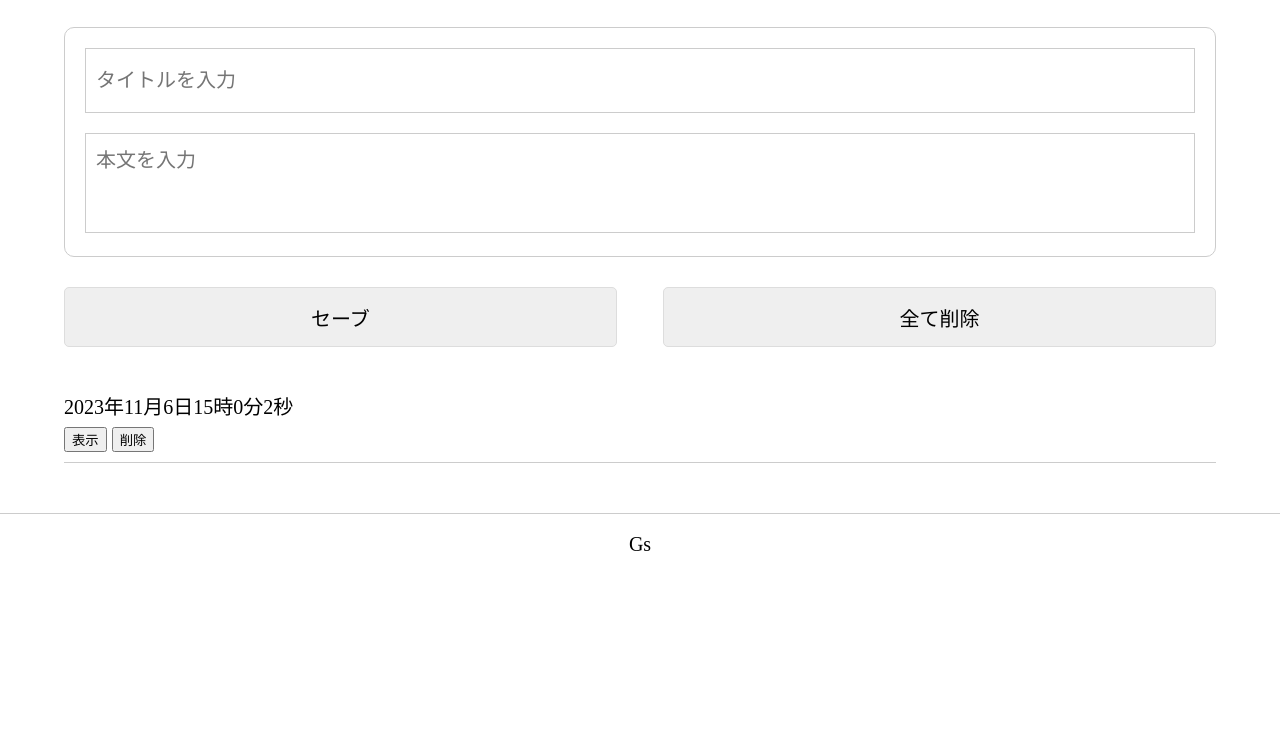
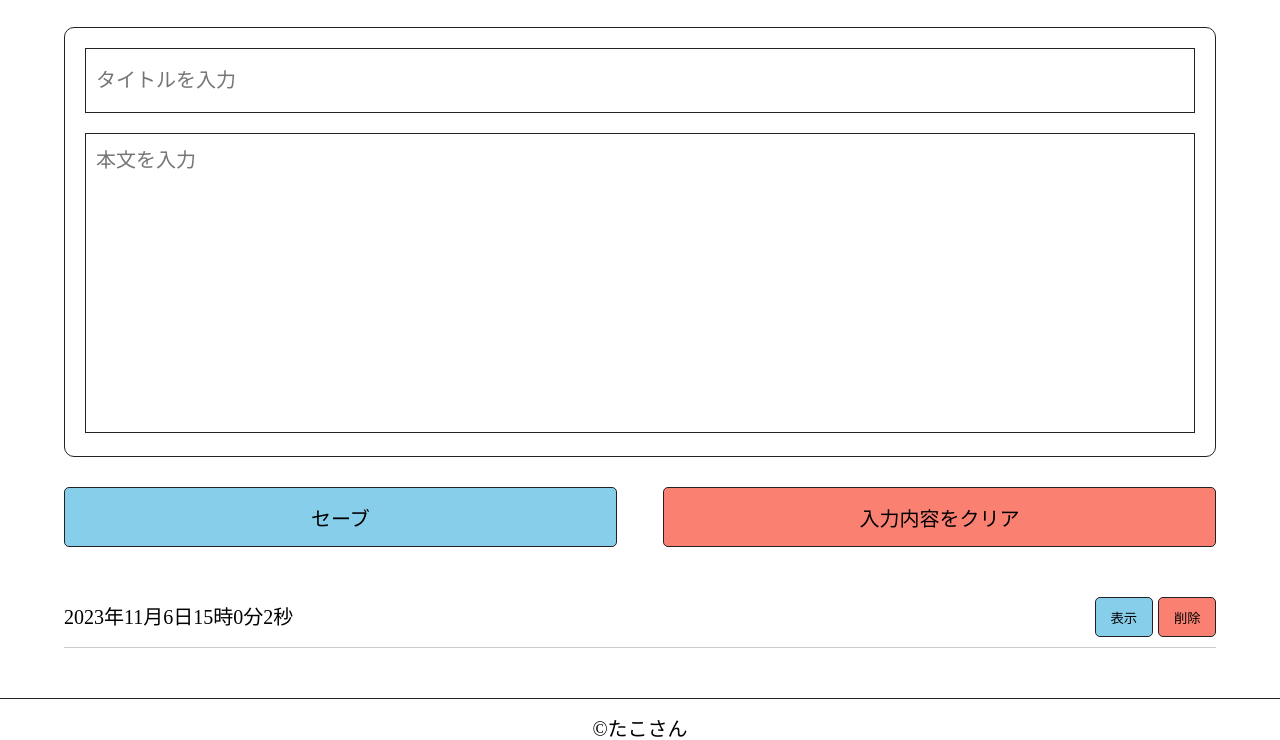
Before and after one commit to hiroaki1976/4th_assignment, a plain HTML site: page index.html in a window 1280 px wide. Both pictures are taken after a click on the button "セーブ". Shown: the part 94-834 px from the top of the page. Before the commit the page ends 800 px from the top, so only its background shows below. Drawn offline with nearby package versions, Linux system fonts and the light colour scheme.

Commit message:
20231106_終了時点

```diff
--- a/css/style.css
+++ b/css/style.css
@@ -10,14 +10,14 @@ h1 {
     font-weight: bold;
     margin: 30px 0;
     padding-bottom: 30px;
-    border-bottom: 1px solid #ccc;
+    border-bottom: 1px solid #222;
 }
 
 .input-area {
     width: 90%;
     margin: 5px auto 30px;
     padding: 20px;
-    border: 1px solid #ccc;
+    border: 1px solid #222;
     border-radius: 10px;
 }
 
@@ -26,15 +26,15 @@ input {
     display: block;
     padding: 20px 10px;
     margin-bottom: 20px;
-    border: 1px solid #ccc;
+    border: 1px solid #222;
     font-size: 20px;
 }
 
 textarea {
     width: 100%;
-    height: 100px;
+    height: 300px;
     padding: 10px;
-    border: 1px solid #ccc;
+    border: 1px solid #222;
     resize: none;
     font-size: 20px;
 }
@@ -47,7 +47,8 @@ textarea {
 }
 
 .button-area button {
-    border: 1px solid #ddd;
+    background-color: skyblue;
+    border: 1px solid #222;
     border-radius: 5px;
     width: 48%;
     height: 60px;
@@ -56,9 +57,13 @@ textarea {
     font-size: 20px;
 }
 
+.button-area button:nth-of-type(2) {
+    background-color: salmon;
+}
+
 footer {
     margin-top: 30px;
-    border-top: 1px solid #ccc;
+    border-top: 1px solid #222;
     padding-top: 20px;
     text-align: center;
     font-size: 20px;
@@ -70,6 +75,10 @@ footer {
 }
 
 #list li {
+    display: flex;
+    justify-content: space-between;
+    overflow: hidden;
+    width: 100%;
     font-size: 20px;
     border-bottom: 1px solid #ccc;
     padding-bottom: 10px;
@@ -77,7 +86,46 @@ footer {
 }
 
 #list li p {
+    overflow: hidden;
+    text-overflow: ellipsis;
+    white-space: nowrap;
     margin: 10px 0;
+}
+
+#list li p:nth-of-type(1) {
+    width: 22%;
+    height: 20px;
+    text-align: left;
+}
+
+#list li p:nth-of-type(2) {
+    width: 22%;
+    height: 20px;
+    text-align: left;
+}
+
+#list li p:nth-of-type(3) {
+    width: 44%;
+    height: 20px;
+    text-align: left;
+}
+
+#list li button:nth-of-type(1) {
+    width: 5%;
+    height: 40px;
+    text-align: center;
+    background-color: skyblue;
+    border: 1px solid #222;
+    border-radius: 5px;
+}
+
+#list li button:nth-of-type(2) {
+    width: 5%;
+    height: 40px;
+    text-align: center;
+    background-color: salmon;
+    border: 1px solid #222;
+    border-radius: 5px;
 }
 
 .transparent{
--- a/index.html
+++ b/index.html
@@ -8,9 +8,8 @@
     <link rel="stylesheet" href="css/style.css">
 </head>
 <body>
+    <main>
     <h1>Memo Pad</h1>
-
-  <main>
     <div class="input-area">
       <input id="title" type="text" placeholder="タイトルを入力">
       <textarea id="text" placeholder="本文を入力"></textarea>
@@ -18,15 +17,16 @@
 
     <div class="button-area">
       <button id="save">セーブ</button>
-      <button id="clear">全て削除</button>
+      <button id="clear">入力内容をクリア</button>
     </div>
-  </main>
+
 
   <ul id="list">
     <!-- ここに追加データが挿入される -->
   </ul>
+    </main>
   <footer>
-    Gs
+    <small>©たこさん</small>
   </footer>
 
 
--- a/js/main.js
+++ b/js/main.js
@@ -1,4 +1,6 @@
 let arr = [];
+
+
 // Save クリックイベント
 $("#save").on("click", function () {
     arr = localStorage.getItem("json");// keyネーム’json’のデータを取得し、変数arrに代入する
@@ -51,10 +53,10 @@ $("#list").on("click", ".display", function () {// デリゲートを使用し
     console.log(listItem, 'li要素');
     console.log(title, '表示タイトル');
     console.log(value, '表示本文');
-    // 取得したタイトルとメモをフォームに設定
-    $('#title').val(title);
-    $('#text').val(value);
+    $('#title').val(title);// 取得したタイトルをフォームに設定
+    $('#text').val(value);// 取得したメモをフォームに設定
 });
+
 
 // 個別メモ削除クリックイベント
 $('#list').on('click', '.delete', function () {
@@ -78,16 +80,14 @@ $('#list').on('click', '.delete', function () {
 });
 
 
+// clearクリックイベント
+$("#clear").on("click", function () {
+    $('#title').val('');
+    $('#text').val('');
+});
 
 
-  //2.clear クリックイベント
-  $("#clear").on("click", function () {
-    localStorage.clear();
-    $("#list").empty();
-  });
-
-
-  // ページ読み込み：保存データ取得表示
+// ページ読み込み、保存データ取得表示
   const k = JSON.parse(localStorage.getItem('json')).length;   //localstorage内に保存した配列の中にあるオブジェクトの個数を確認
 
   for (let i = 0; i < k; i++) {   //オブジェクトの個数分繰り返す
@@ -121,3 +121,10 @@ $('#list').on('click', '.delete', function () {
     `;
     $("#list").append(html);
     }
+
+
+// 全て削除クリックイベント
+    $("#deleteAll").on("click", function () {
+        localStorage.clear();
+        $("#list").empty();
+    });
```
